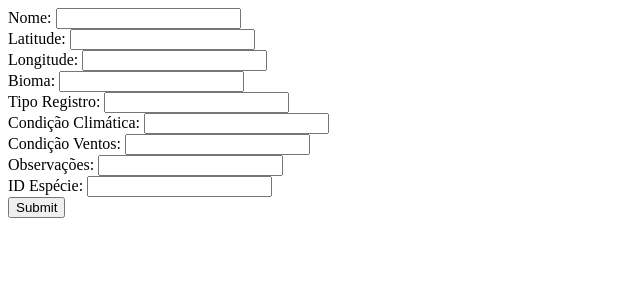
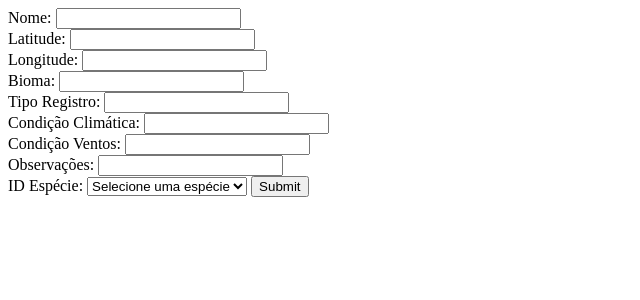
Before and after one commit to Augusto-Maux/mantui, a Flask app: page /avistamento/update/1 in a window 1280 px wide. Shown: the top 300 px of the page, without its empty margins (0-640 px from the left). Run offline with Flask 3, Linux system fonts and the light colour scheme; a user stored in the database is signed in; tables that the repository leaves empty hold one stand-in row (values such as "Sample post").

Commit message:
feat: finalizando templates de avistamento

```diff
--- a/templates/avistamento/avistamento_add.html
+++ b/templates/avistamento/avistamento_add.html
@@ -16,8 +16,6 @@
         Condição Climática: <input type="text" name="cond_clima"><br/>
         Condição Ventos: <input type="text" name="cond_ventos"><br/>
         Observações:  <input type="text" name="observacoes"><br/>
-
-        <!-- ID Espécie: <input type="number" name="fk_id_especie"><br/> -->
         ID Espécie: <select name="fk_id_especie" id="">
             <option value="">Selecione uma espécie</option>
             {% for especie in especies %}
@@ -25,7 +23,7 @@
             {% endfor %}
         </select>
 
-        <input type="submit" name="Adicionar">
+        <input type="submit" name="cadastrar">
 
     </form>
 </body>
--- a/templates/avistamento/avistamento_update.html
+++ b/templates/avistamento/avistamento_update.html
@@ -16,8 +16,13 @@
         Condição Climática: <input type="text" name="cond_clima"><br/>
         Condição Ventos: <input type="text" name="cond_ventos"><br/>
         Observações:  <input type="text" name="observacoes"><br/>
-        ID Espécie: <input type="number" name="fk_id_especie"><br/>
-        <input type="submit" name="Cadastrar">
+        ID Espécie: <select name="fk_id_especie" id="">
+            <option value="">Selecione uma espécie</option>
+            {% for especie in especies %}
+                <option value="{{ especie.id }}">{{ especie.nome_comum }}</option>
+            {% endfor %}
+        </select>
+        <input type="submit" name="Atualizar">
 
     </form>
 </body>
```
